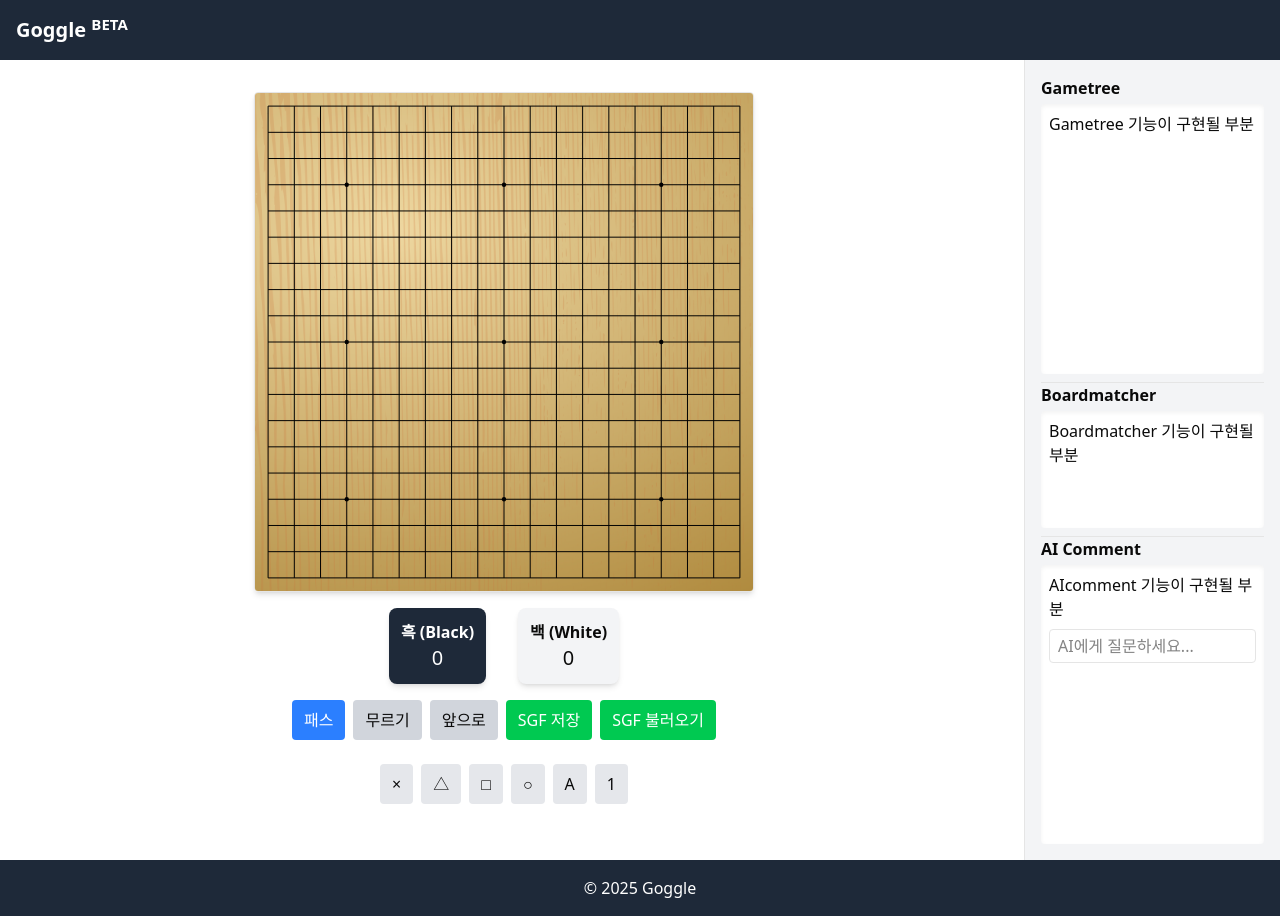
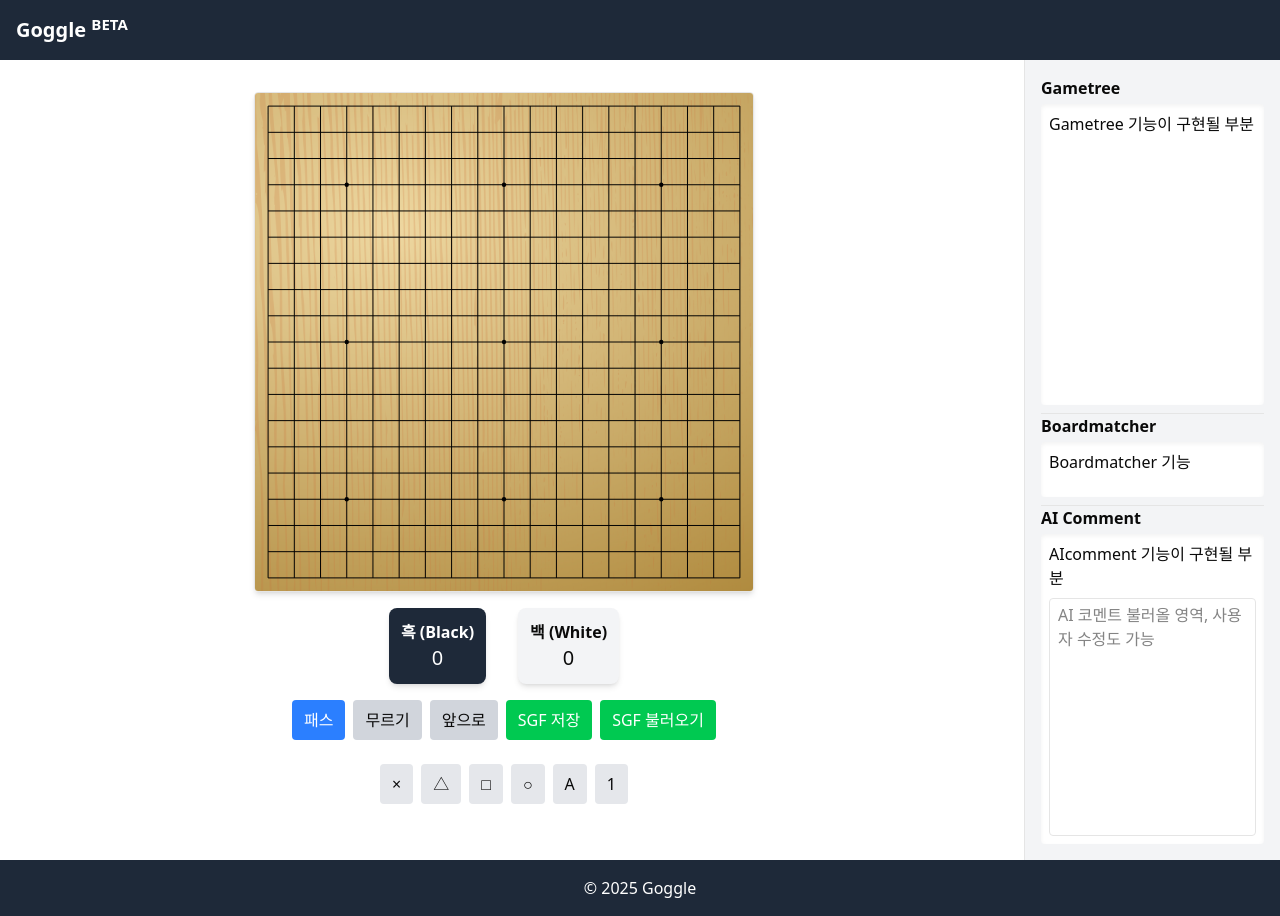
Before and after one commit to khlang12/goban-web, a Next.js app: page / in a window 1280 px wide. Both pictures are taken after a click on the button "시작하기". Built offline with nearby package versions, Linux system fonts and the light colour scheme.

Commit message:
우측 사이드바 초기 세팅

```diff
--- a/src/components/RightSidebar.tsx
+++ b/src/components/RightSidebar.tsx
@@ -1,28 +1,27 @@
 export default function RightSidebar() {
     return (
-      <aside className="w-64 p-4 border-l bg-gray-100 flex flex-col h-screen overflow-hidden">
-        <div className="h-[40%] border-b pb-2 flex flex-col">
+      <aside className="w-64 p-4 border-l bg-gray-100 flex flex-col min-h-screen">
+        <div className="h-[44%] border-b pb-2 flex flex-col">
           <h3 className="text-md font-semibold mb-1">Gametree</h3>
           <div className="bg-white rounded p-2 shadow-inner overflow-auto flex-grow">
             Gametree 기능이 구현될 부분
           </div>
         </div>
 
-        <div className="h-[20%] border-b pb-2 flex flex-col">
+        <div className="h-[12%] border-b pb-2 flex flex-col">
           <h3 className="text-md font-semibold mb-1">Boardmatcher</h3>
           <div className="bg-white rounded p-2 shadow-inner overflow-auto flex-grow">
-            Boardmatcher 기능이 구현될 부분
+            Boardmatcher 기능
           </div>
         </div>
 
-        <div className="h-[40%] flex flex-col">
+        <div className="h-[44%] flex flex-col">
           <h3 className="text-md font-semibold mb-1">AI Comment</h3>
           <div className="bg-white rounded p-2 shadow-inner flex flex-col overflow-auto flex-grow">
             <div className="mb-2">AIcomment 기능이 구현될 부분</div>
-            <input
-              type="text"
-              className="border rounded px-2 py-1"
-              placeholder="AI에게 질문하세요..."
+            <textarea
+              className="border rounded px-2 py-1 h-full w-full resize-none"
+              placeholder="AI 코멘트 불러올 영역, 사용자 수정도 가능"
             />
           </div>
         </div>
```
